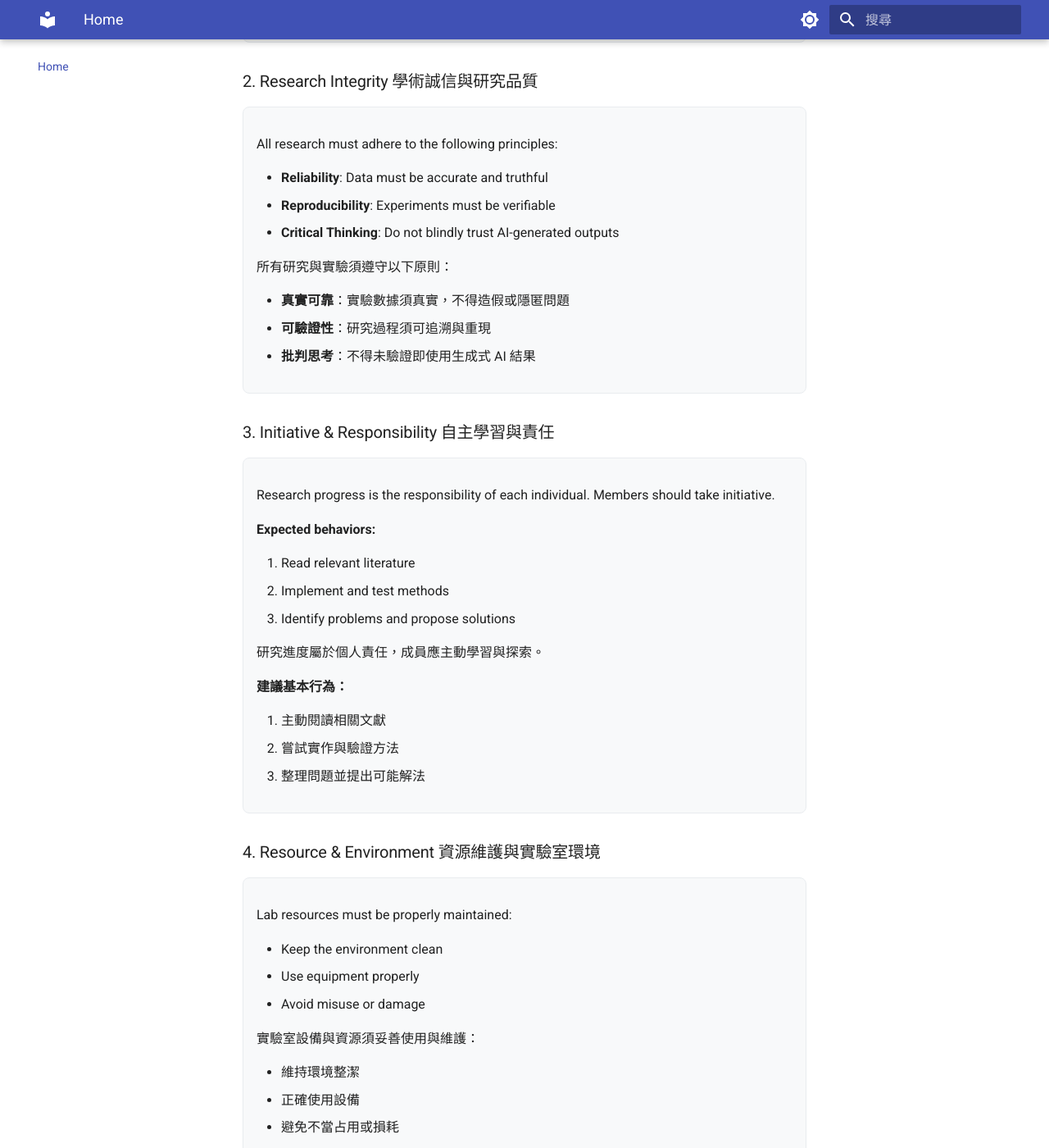
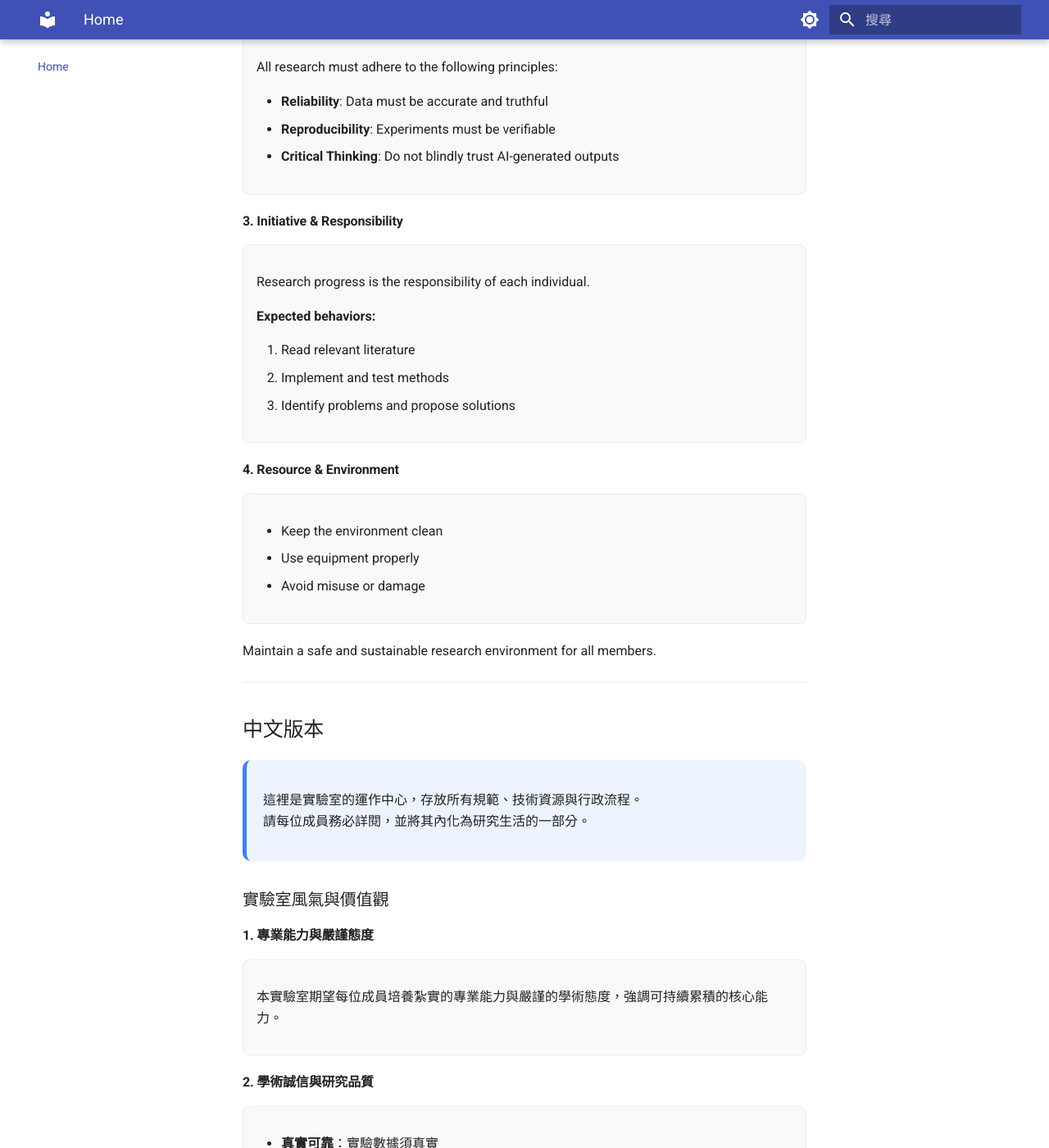
Before and after one commit to Ewz9/lab_handbook, an MkDocs documentation site: the page built from docs/index.md, in a window 1280 px wide and 1400 px high, scrolled down 985 px. Shown: the whole window at 82% size. Built offline with MkDocs 1.6.1 and Material for MkDocs 9.7.7, drawn with Linux system fonts in a browser that asks for light colours; some of the changed text lies outside the part shown.

Commit message:
Update index.md

```diff
--- a/docs/index.md
+++ b/docs/index.md
@@ -3,41 +3,31 @@
 
 # 感知、邊緣人工智慧與機器人實驗室
 
-> The advisor provides time for exploration and growth, but research progress is ultimately your own responsibility.<br>
+> The advisor provides time for exploration and growth, but research progress is ultimately your own responsibility.
 > 指導老師願意給予學生時間探索與成長，但研究進度終究是自己的責任。
+
+---
+
+## English Version
 
 <div style="background-color:#eef4ff; padding:20px; border-radius:10px; margin:20px 0; border-left:5px solid #3b82f6;">
 <p>
 This website serves as the central hub for lab operations, including policies, technical resources, and administrative workflows.<br>
 Please review all materials carefully and integrate them into your research practice.
 </p>
-
-<p>
-這裡是實驗室的運作中心，存放所有規範、技術資源與行政流程。<br>
-請每位成員務必詳閱，並將其內化為研究生活的一部分。
-</p>
 </div>
 
----
+### Lab Culture & Values
 
-## Lab Culture & Values 實驗室風氣與價值觀
-
-### 1. Professionalism & Rigor 專業能力與嚴謹態度
-
+#### 1. Professionalism & Rigor
 <div style="padding:16px; background-color:#f8f9fa; border-radius:8px; border:1px solid #e9ecef; margin-bottom:20px;">
 <p>
 We expect all members to develop solid technical skills and maintain rigorous academic standards.<br>
 Our goal is not short-term results, but sustainable competence in AI.
 </p>
-
-<p>
-本實驗室期望每位成員在研究過程中培養紮實的專業能力與嚴謹的學術態度。<br>
-我們不追求速成，而是強調在 AI 浪潮下具備可持續累積的核心能力。
-</p>
 </div>
 
-### 2. Research Integrity 學術誠信與研究品質
-
+#### 2. Research Integrity
 <div style="padding:16px; background-color:#f8f9fa; border-radius:8px; border:1px solid #e9ecef; margin-bottom:20px;">
 <p>All research must adhere to the following principles:</p>
 
@@ -46,22 +36,11 @@ Our goal is not short-term results, but sustainable competence in AI.
   <li><strong>Reproducibility</strong>: Experiments must be verifiable</li>
   <li><strong>Critical Thinking</strong>: Do not blindly trust AI-generated outputs</li>
 </ul>
-
-<p>所有研究與實驗須遵守以下原則：</p>
-
-<ul>
-  <li><strong>真實可靠</strong>：實驗數據須真實，不得造假或隱匿問題</li>
-  <li><strong>可驗證性</strong>：研究過程須可追溯與重現</li>
-  <li><strong>批判思考</strong>：不得未驗證即使用生成式 AI 結果</li>
-</ul>
 </div>
 
-### 3. Initiative & Responsibility 自主學習與責任
-
+#### 3. Initiative & Responsibility
 <div style="padding:16px; background-color:#f8f9fa; border-radius:8px; border:1px solid #e9ecef; margin-bottom:20px;">
-<p>
-Research progress is the responsibility of each individual. Members should take initiative.
-</p>
+<p>Research progress is the responsibility of each individual.</p>
 
 <p><strong>Expected behaviors:</strong></p>
 <ol>
@@ -69,45 +48,67 @@ Research progress is the responsibility of each individual. Members should take
   <li>Implement and test methods</li>
   <li>Identify problems and propose solutions</li>
 </ol>
-
-<p>
-研究進度屬於個人責任，成員應主動學習與探索。
-</p>
-
-<p><strong>建議基本行為：</strong></p>
-<ol>
-  <li>主動閱讀相關文獻</li>
-  <li>嘗試實作與驗證方法</li>
-  <li>整理問題並提出可能解法</li>
-</ol>
 </div>
 
-### 4. Resource & Environment 資源維護與實驗室環境
-
+#### 4. Resource & Environment
 <div style="padding:16px; background-color:#f8f9fa; border-radius:8px; border:1px solid #e9ecef; margin-bottom:20px;">
-<p>Lab resources must be properly maintained:</p>
-
 <ul>
   <li>Keep the environment clean</li>
   <li>Use equipment properly</li>
   <li>Avoid misuse or damage</li>
 </ul>
+</div>
 
-<p>實驗室設備與資源須妥善使用與維護：</p>
+<p>Maintain a safe and sustainable research environment for all members.</p>
 
+---
+
+## 中文版本
+
+<div style="background-color:#eef4ff; padding:20px; border-radius:10px; margin:20px 0; border-left:5px solid #3b82f6;">
+<p>
+這裡是實驗室的運作中心，存放所有規範、技術資源與行政流程。<br>
+請每位成員務必詳閱，並將其內化為研究生活的一部分。
+</p>
+</div>
+
+### 實驗室風氣與價值觀
+
+#### 1. 專業能力與嚴謹態度
+<div style="padding:16px; background-color:#f8f9fa; border-radius:8px; border:1px solid #e9ecef; margin-bottom:20px;">
+<p>
+本實驗室期望每位成員培養紮實的專業能力與嚴謹的學術態度，強調可持續累積的核心能力。
+</p>
+</div>
+
+#### 2. 學術誠信與研究品質
+<div style="padding:16px; background-color:#f8f9fa; border-radius:8px; border:1px solid #e9ecef; margin-bottom:20px;">
+<ul>
+  <li><strong>真實可靠</strong>：實驗數據須真實</li>
+  <li><strong>可驗證性</strong>：研究過程須可重現</li>
+  <li><strong>批判思考</strong>：不得盲信 AI 結果</li>
+</ul>
+</div>
+
+#### 3. 自主學習與責任
+<div style="padding:16px; background-color:#f8f9fa; border-radius:8px; border:1px solid #e9ecef; margin-bottom:20px;">
+<p><strong>建議基本行為：</strong></p>
+<ol>
+  <li>主動閱讀文獻</li>
+  <li>實作與驗證方法</li>
+  <li>整理問題並提出解法</li>
+</ol>
+</div>
+
+#### 4. 資源維護與實驗室環境
+<div style="padding:16px; background-color:#f8f9fa; border-radius:8px; border:1px solid #e9ecef; margin-bottom:20px;">
 <ul>
   <li>維持環境整潔</li>
   <li>正確使用設備</li>
-  <li>避免不當占用或損耗</li>
+  <li>避免不當使用</li>
 </ul>
 </div>
 
-<p>
-Maintain a safe and sustainable research environment for all members.
-</p>
-
-<p>
-共同維護一個安全且適合研究的環境，確保資源能長期延續。
-</p>
+<p>共同維護安全且可持續的研究環境。</p>
 
 ---
```
